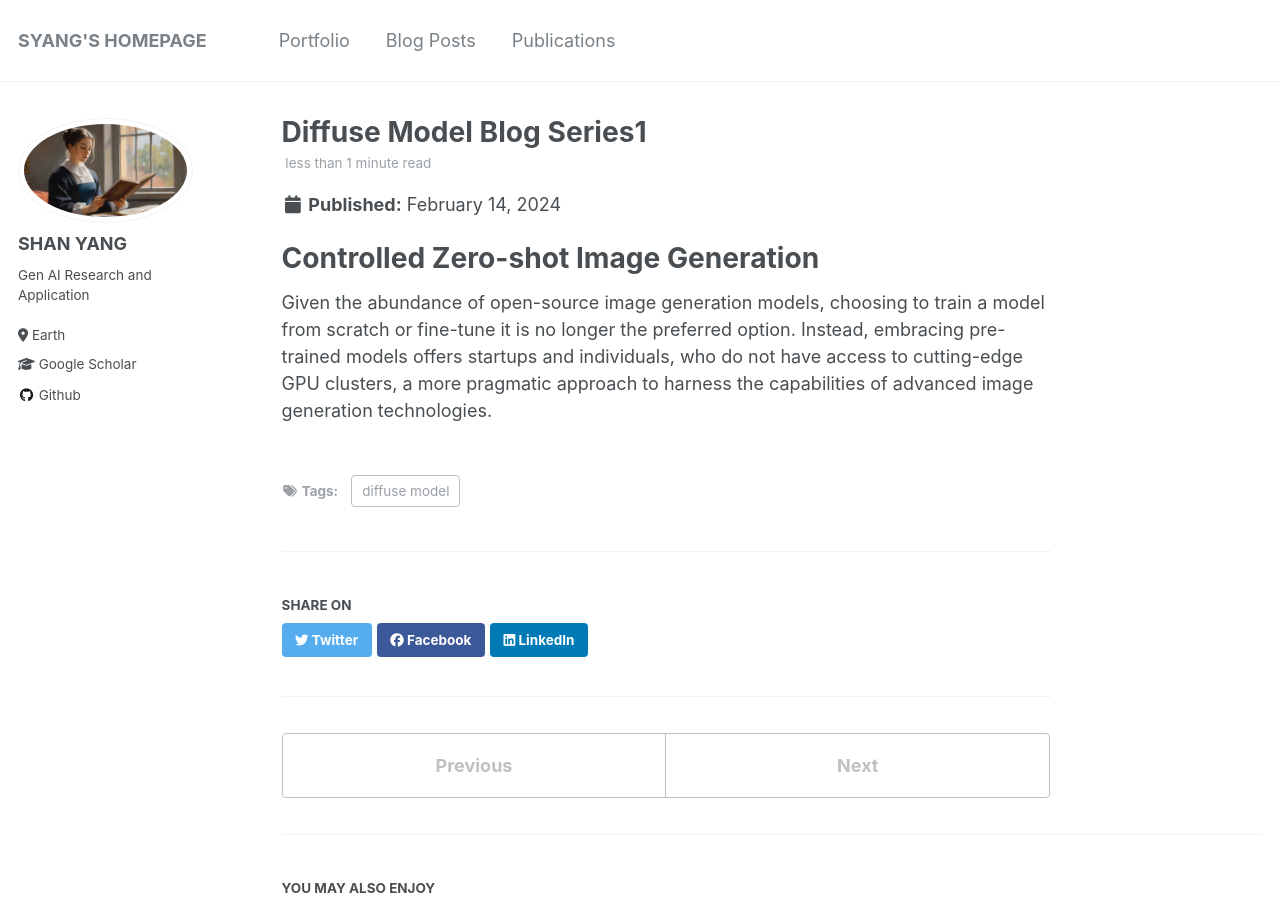
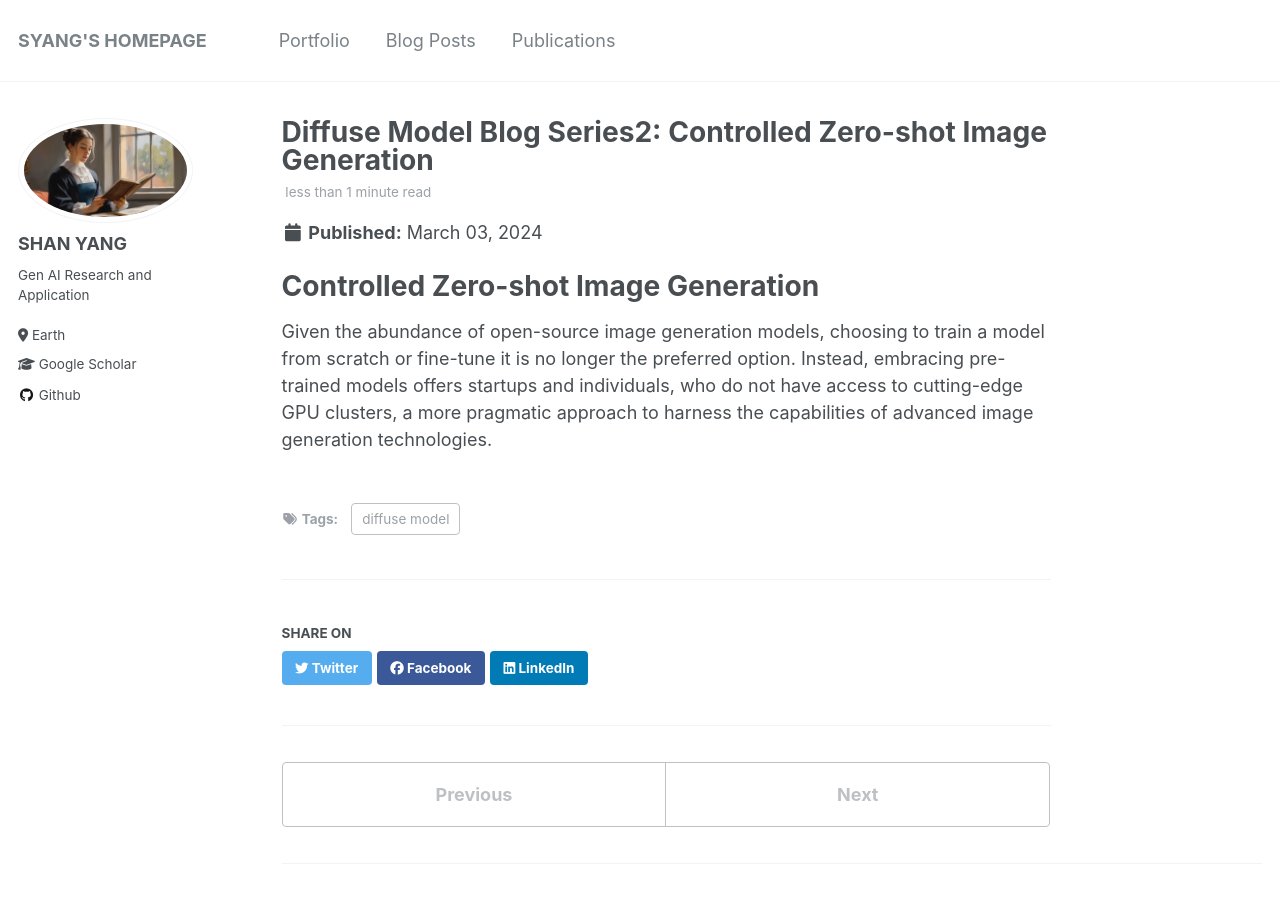
Before and after one commit to syang-lab/homepage, a Jekyll site: the page built from _posts/2024-03-3-Diffuse-Model-Blog-Series2.md, in a window 1280 px wide and 900 px high. Built offline with Jekyll 4.4.1, drawn with Linux system fonts in a browser that asks for light colours.

Commit message:
Update 2024-03-3-Diffuse-Model-Blog-Series2.md

```diff
--- a/_posts/2024-03-3-Diffuse-Model-Blog-Series2.md
+++ b/_posts/2024-03-3-Diffuse-Model-Blog-Series2.md
@@ -1,6 +1,6 @@
 ---
-title: 'Diffuse Model Blog Series1'
-date: 2024-02-14
+title: 'Diffuse Model Blog Series2: Controlled Zero-shot Image Generation'
+date: 2024-03-3
 permalink: /posts/2024-03-3-Diffuse-Model-Blog-Series2
 tags:
   - diffuse model
```
